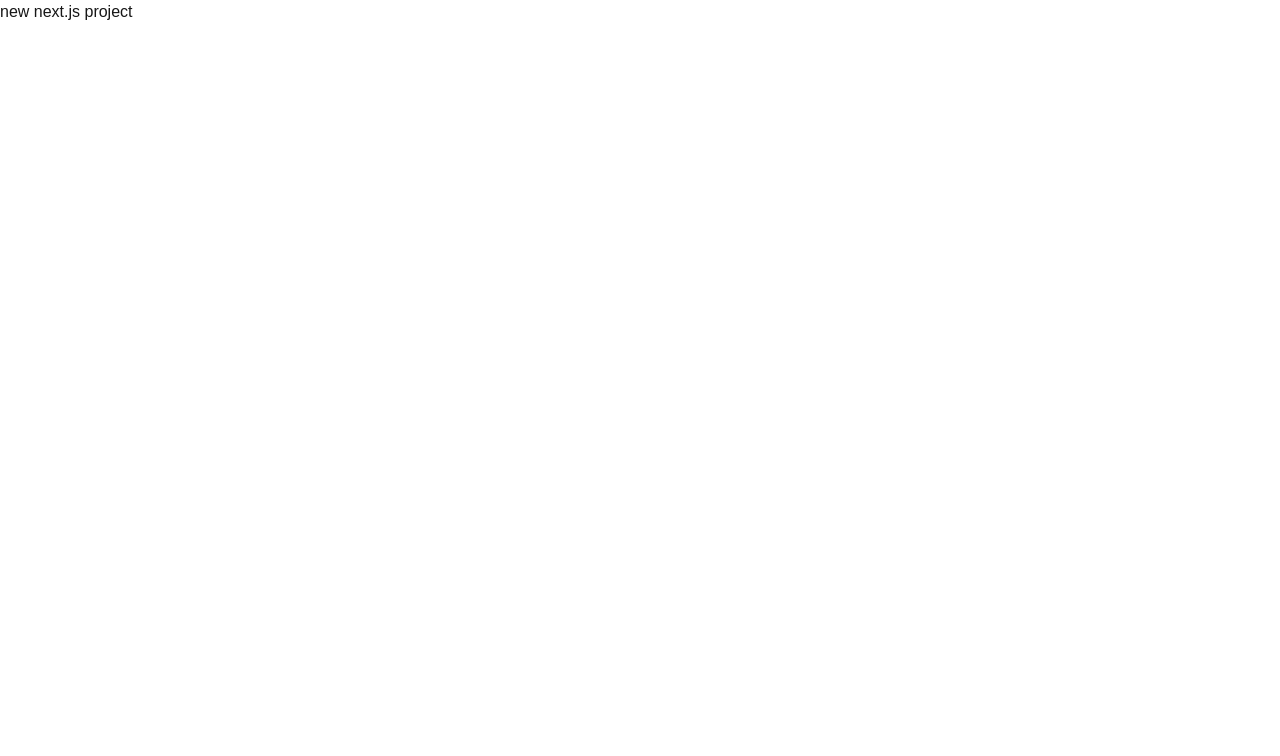
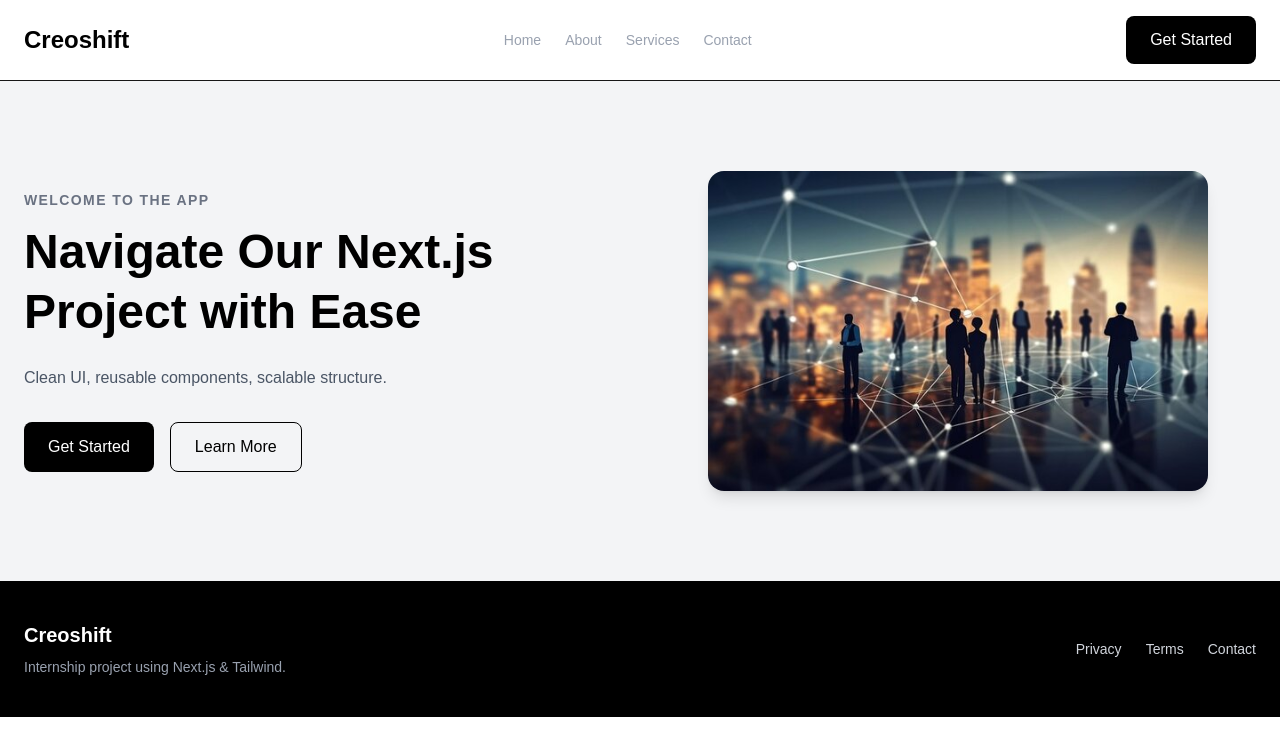
Before and after one commit to ralph-freije/next-js, a Next.js app: page / in a window 1280 px wide. Shown: the top 756 px of the page. Built offline with nearby package versions, Linux system fonts and the light colour scheme.

Commit message:
homepage v1

```diff
--- /dev/null
+++ b/app/components/banner.tsx
@@ -0,0 +1,45 @@
+import Image from "next/image";
+export default function Banner() {
+    return (
+        <section className="w-full bg-gray-100">
+            <div className="mx-auto grid min-h-[500px] max-w-7xl items-center gap-10 px-6 py-16 md:grid-cols-2">
+
+                <div>
+                    <p className="mb-3 text-sm font-semibold uppercase tracking-widest text-gray-500">
+                        Welcome to The App
+                    </p>
+
+                    <h2 className="mb-6 text-4xl font-bold leading-tight text-black md:text-5xl">
+                        Navigate Our Next.js Project with Ease
+                    </h2>
+
+                    <p className="mb-8 max-w-xl text-gray-600">
+                        Clean UI, reusable components, scalable structure.
+                    </p>
+
+                    <div className="flex gap-4">
+                        <button className="rounded-lg bg-black px-6 py-3 text-white hover:opacity-90">
+                            Get Started
+                        </button>
+
+                        <button className="rounded-lg border border-black px-6 py-3 text-black hover:bg-black hover:text-white">
+                            Learn More
+                        </button>
+                    </div>
+                </div>
+
+                <div className="flex justify-center">
+                    <div className="relative h-[320px] w-full max-w-[500px] overflow-hidden rounded-2xl shadow-lg transition duration-300">
+                        <Image
+                            src="/images/banner-image.jpg"
+                            alt="Banner image"
+                            fill
+                            className="object-cover"
+                        />
+                    </div>
+                </div>
+
+            </div>
+        </section>
+    );
+}
--- /dev/null
+++ b/app/components/footer.tsx
@@ -0,0 +1,22 @@
+export default function Footer() {
+  return (
+    <footer className="w-full bg-black text-white">
+      <div className="mx-auto flex max-w-7xl flex-col gap-4 px-6 py-10 md:flex-row md:items-center md:justify-between">
+
+        <div>
+          <h3 className="text-xl font-bold">Creoshift</h3>
+          <p className="mt-2 text-sm text-gray-400">
+            Internship project using Next.js & Tailwind.
+          </p>
+        </div>
+
+        <div className="flex gap-6 text-sm text-gray-300">
+          <a href="#">Privacy</a>
+          <a href="#">Terms</a>
+          <a href="#">Contact</a>
+        </div>
+
+      </div>
+    </footer>
+  );
+}
--- /dev/null
+++ b/app/components/header.tsx
@@ -0,0 +1,26 @@
+import Link from "next/link";
+
+export default function Header() {
+  return (
+    <header className="w-full border-b bg-white">
+      <div className="mx-auto flex max-w-7xl items-center justify-between px-6 py-4">
+
+        <a href="/" className="text-2xl font-bold text-black">
+          Creoshift
+        </a>
+
+        <nav className="hidden gap-6 md:flex ">
+          <Link href="/" className="text-sm font-medium text-gray-400 transition duration-300 hover:text-black">Home</Link>
+          <Link href="#" className="text-sm font-medium text-gray-400 transition duration-300 hover:text-black">About</Link>
+          <Link href="#" className="text-sm font-medium text-gray-400 transition duration-300 hover:text-black">Services</Link>
+          <Link href="#" className="text-sm font-medium text-gray-400 transition duration-300 hover:text-black">Contact</Link>
+        </nav>
+
+        <button className="rounded-lg bg-black px-6 py-3 text-white hover:opacity-90">
+          Get Started
+        </button>
+
+      </div>
+    </header>
+  );
+}
--- a/app/layout.tsx
+++ b/app/layout.tsx
@@ -1,33 +1,20 @@
-import type { Metadata } from "next";
-import { Geist, Geist_Mono } from "next/font/google";
+import Header from "./components/header";
+import Footer from "./components/footer";
 import "./globals.css";
-
-const geistSans = Geist({
-  variable: "--font-geist-sans",
-  subsets: ["latin"],
-});
-
-const geistMono = Geist_Mono({
-  variable: "--font-geist-mono",
-  subsets: ["latin"],
-});
-
-export const metadata: Metadata = {
-  title: "Create Next App",
-  description: "Generated by create next app",
-};
+import type { ReactNode } from "react";
 
 export default function RootLayout({
   children,
-}: Readonly<{
-  children: React.ReactNode;
-}>) {
+}: {
+  children: ReactNode;
+}) {
   return (
-    <html
-      lang="en"
-      className={`${geistSans.variable} ${geistMono.variable} h-full antialiased`}
-    >
-      <body className="min-h-full flex flex-col">{children}</body>
+    <html lang="en">
+      <body>
+        <Header />
+        {children}
+        <Footer />
+      </body>
     </html>
   );
 }
--- a/app/page.tsx
+++ b/app/page.tsx
@@ -1,9 +1,5 @@
-import Image from "next/image";
+import Banner from "./components/banner";
 
-export default function Home() {
-  return (
-<div>
-  <h1> new next.js project </h1>
-</div>
-  );
+export default function Page() {
+  return <Banner />;
 }
```
Also changed, not shown: public/images/banner-image.jpg (added), public/images/banner-image.png (added).
